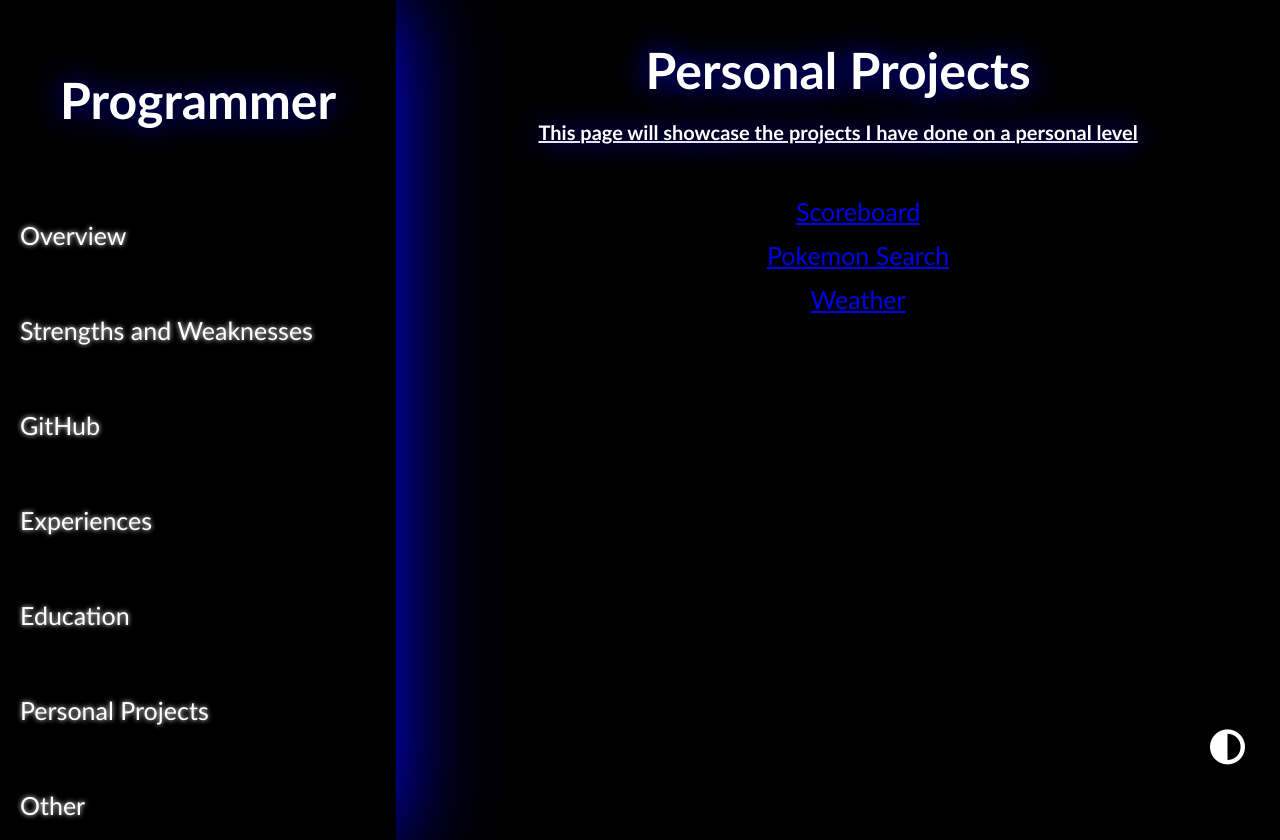
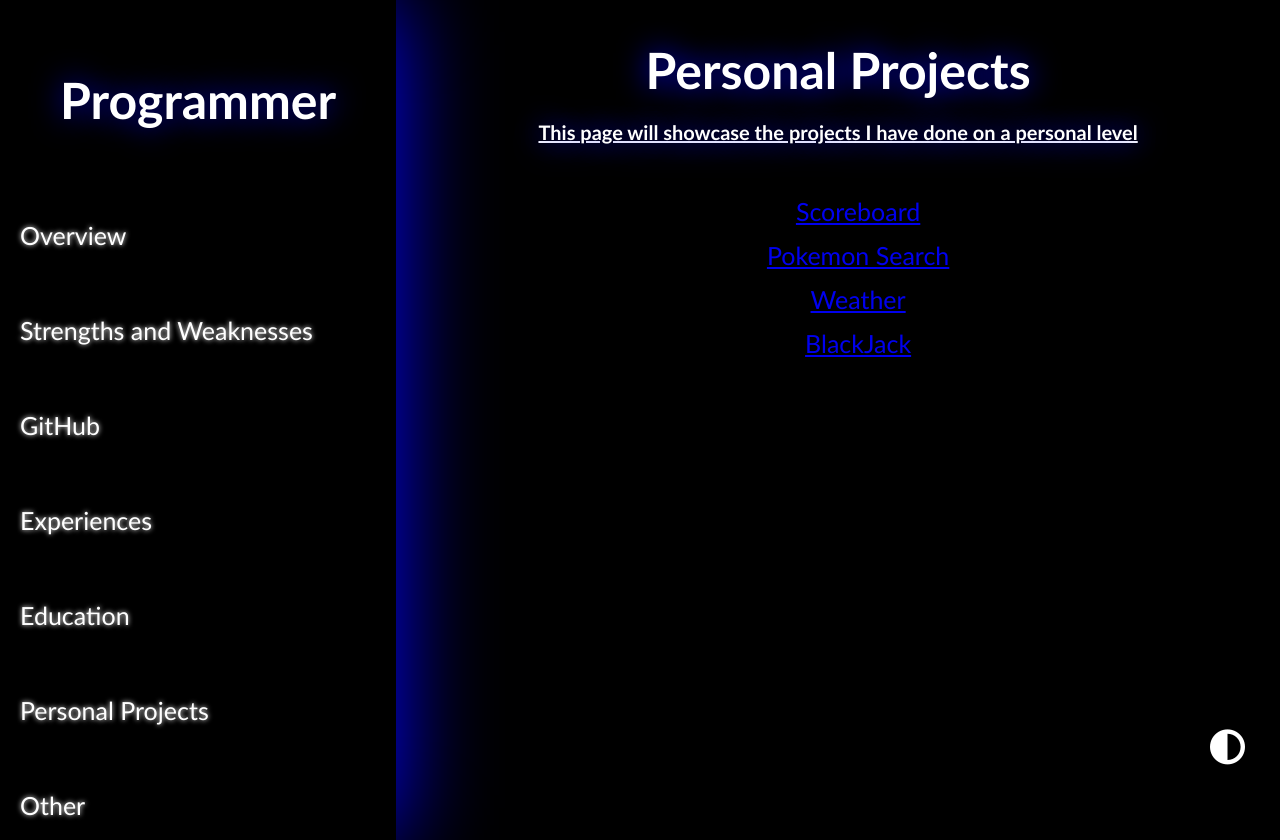
Before and after one commit to si1ent-306/personalsite, a website: page views/programming/personal-projects.html in a window 1280 px wide. Drawn offline with Linux system fonts and the light colour scheme.

Commit message:
added blackjack project

```diff
--- a/views/programming/personal-projects.html
+++ b/views/programming/personal-projects.html
@@ -32,6 +32,7 @@
       <li><a href="/scoreboard">Scoreboard</a></li>
       <li><a href="/pokemon">Pokemon Search</a></li>
       <li><a href="/weather">Weather</a></li>
+      <li><a href="/blackjack">BlackJack</a></li>
     </ul>
   </div>
 </article>
```
